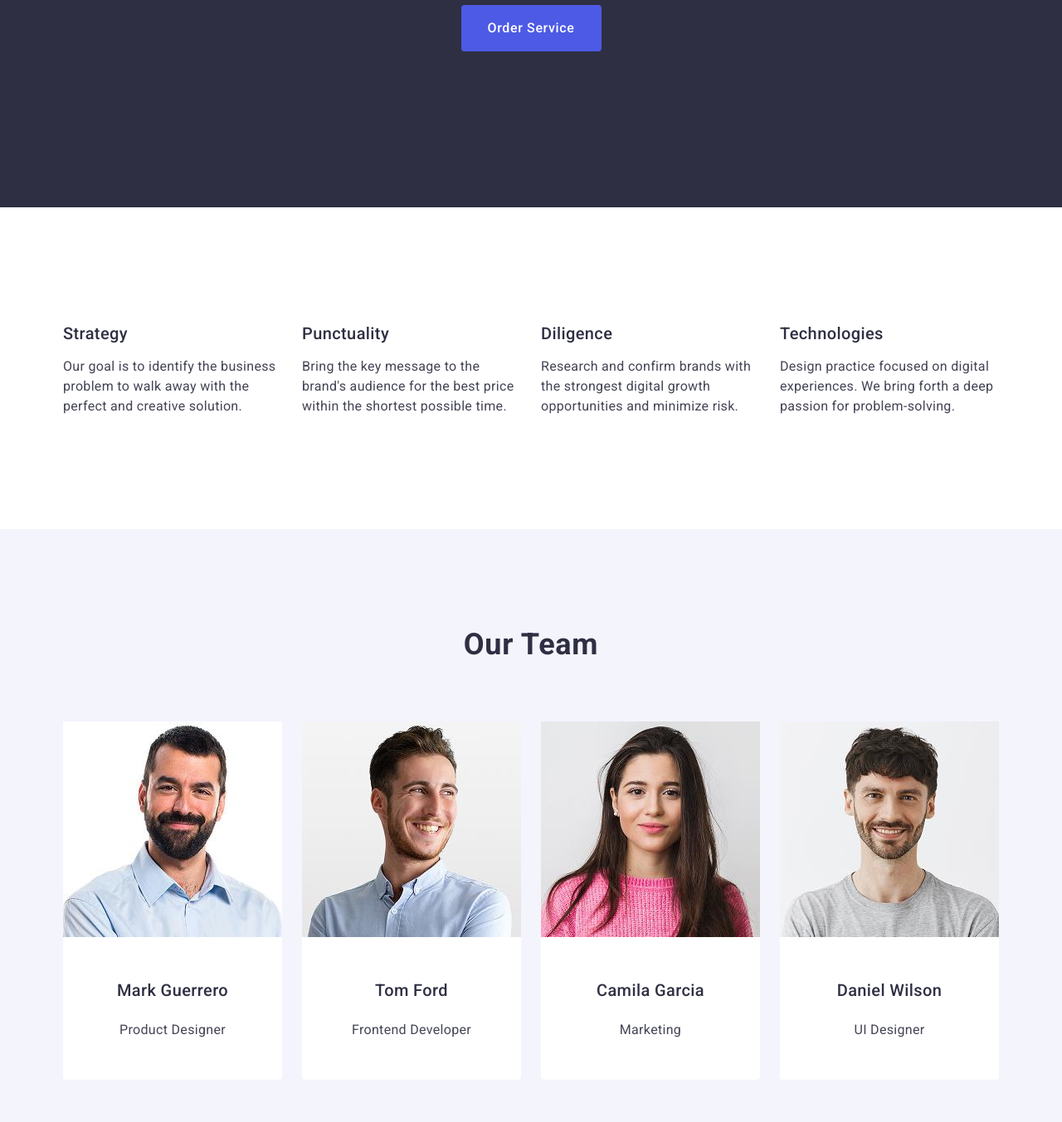
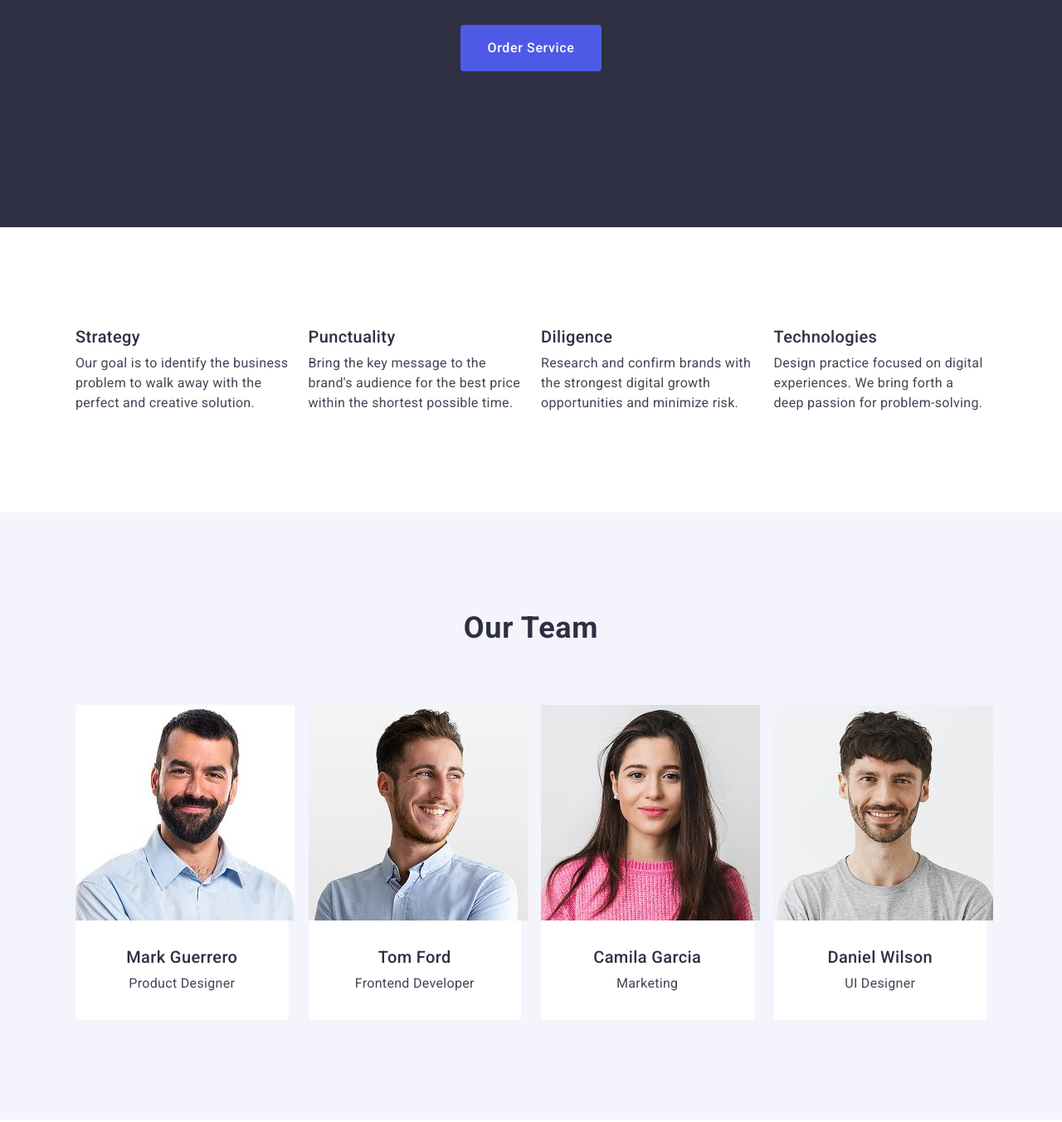
Before and after one commit to Onix43/goit-markup-hw-03, a plain HTML site: page index.html in a window 1280 px wide. Shown: the part 407-1760 px from the top of the page at 83% size. Drawn offline with nearby package versions, Linux system fonts and the light colour scheme.

Commit message:
container fix

```diff
--- a/css/styles.css
+++ b/css/styles.css
@@ -14,7 +14,7 @@ body {
   display: flex;
 }
 .container {
-  width: 1158px;
+  width: 1128px;
   margin: 0 auto;
   padding: 0 15px;
 }
@@ -119,6 +119,7 @@ img {
   color: #ffffff;
   max-width: 496px;
   margin: 0 auto;
+  margin-bottom: 48px;
 }
 .order-btn {
   font-family: "Roboto", sans-serif;
@@ -134,7 +135,7 @@ img {
   border: none;
   border-radius: 4px;
   margin: 0 auto;
-  margin-top: 48px;
+  padding: 16px 32px;
 }
 .second-list {
   display: flex;
@@ -153,6 +154,7 @@ img {
   line-height: 1.2;
   letter-spacing: 0.02em;
   margin-bottom: 8px;
+  margin-top: 0;
 }
 .feature-par {
   font-weight: 400;
@@ -160,6 +162,7 @@ img {
   line-height: 1.5;
   letter-spacing: 0.02em;
   color: #434455;
+  margin: 0;
 }
 /* .team {
   background-color: #f4f4fd;
@@ -181,6 +184,7 @@ img {
   list-style: none;
   margin: 0 auto;
   padding: 0;
+  justify-content: center;
 }
 .team-card {
   background-color: white;
@@ -195,6 +199,7 @@ img {
   letter-spacing: 0.02em;
   color: #2e2f42;
   text-align: center;
+  margin: 0;
   margin-bottom: 8px;
 }
 .team-card-desc {
@@ -204,6 +209,7 @@ img {
   letter-spacing: 0.02em;
   text-align: center;
   color: #434455;
+  margin: 0;
 }
 .dev-info {
   display: flex;
@@ -231,10 +237,10 @@ img {
   margin: 0 auto;
   list-style: none;
   padding: 0;
+  justify-content: center;
 }
 .portfolio-el {
   width: calc((100% - 48px) / 3);
-  max-width: 360px;
 }
 .port-div {
   padding: 32px 16px;
```
